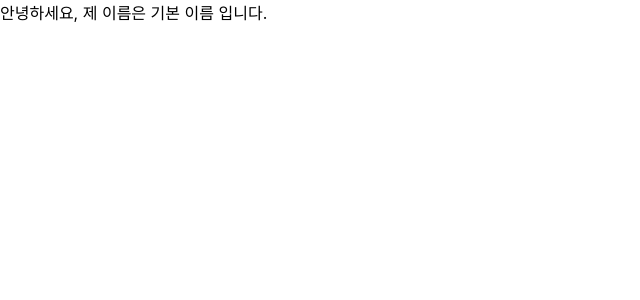
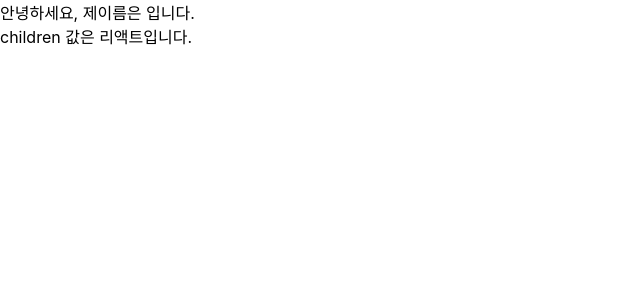
Before and after one commit to TeackjinLee/reactStudy, a React (Create React App) app: page / in a window 1280 px wide. Shown: the top 300 px of the page, without its empty margins (0-640 px from the left). Built offline with nearby package versions, Linux system fonts and the light colour scheme.

Commit message:
3.3.4 태그 사이의 내용을 보여 주는 children
3.3.4 태그 사이의 내용을 보여 주는 children

```diff
--- a/src/App.js
+++ b/src/App.js
@@ -3,12 +3,15 @@
 import React from "react";
 import MyComponent from "./MyComponent";
 
-// 3.3.2 컴포넌트를 사용할 때 props 값 지정하기
+//3.3.4 태그 사이의 내용을 보여 주는 children
 const App = () => {
-  return <MyComponent />;
+  return <MyComponent>리액트</MyComponent>;
 };
 
-//3.3.3 props 기본값 설정: defaultProps
+// 3.3.2 컴포넌트를 사용할 때 props 값 지정하기
+// const App = () => {
+//   return <MyComponent />;
+// };
 
 // 3.3 props
 
--- a/src/MyComponent.js
+++ b/src/MyComponent.js
@@ -10,12 +10,22 @@
 // };
 
 // 3.3.3 props 기본값 설정: defaultProps
+// const MyComponent = (props) => {
+//   return <div>안녕하세요, 제 이름은 {props.name} 입니다.</div>;
+// };
+
+// MyComponent.defaultProps = {
+//   name: "기본 이름",
+// };
+
 const MyComponent = (props) => {
-  return <div>안녕하세요, 제 이름은 {props.name} 입니다.</div>;
-};
-
-MyComponent.defaultProps = {
-  name: "기본 이름",
+  return (
+    <div>
+      안녕하세요, 제이름은 {props.name}입니다. <br />
+      children 값은 {props.children}
+      입니다.
+    </div>
+  );
 };
 
 // 3.2.3.1 모듈 내보내기(export)
```
